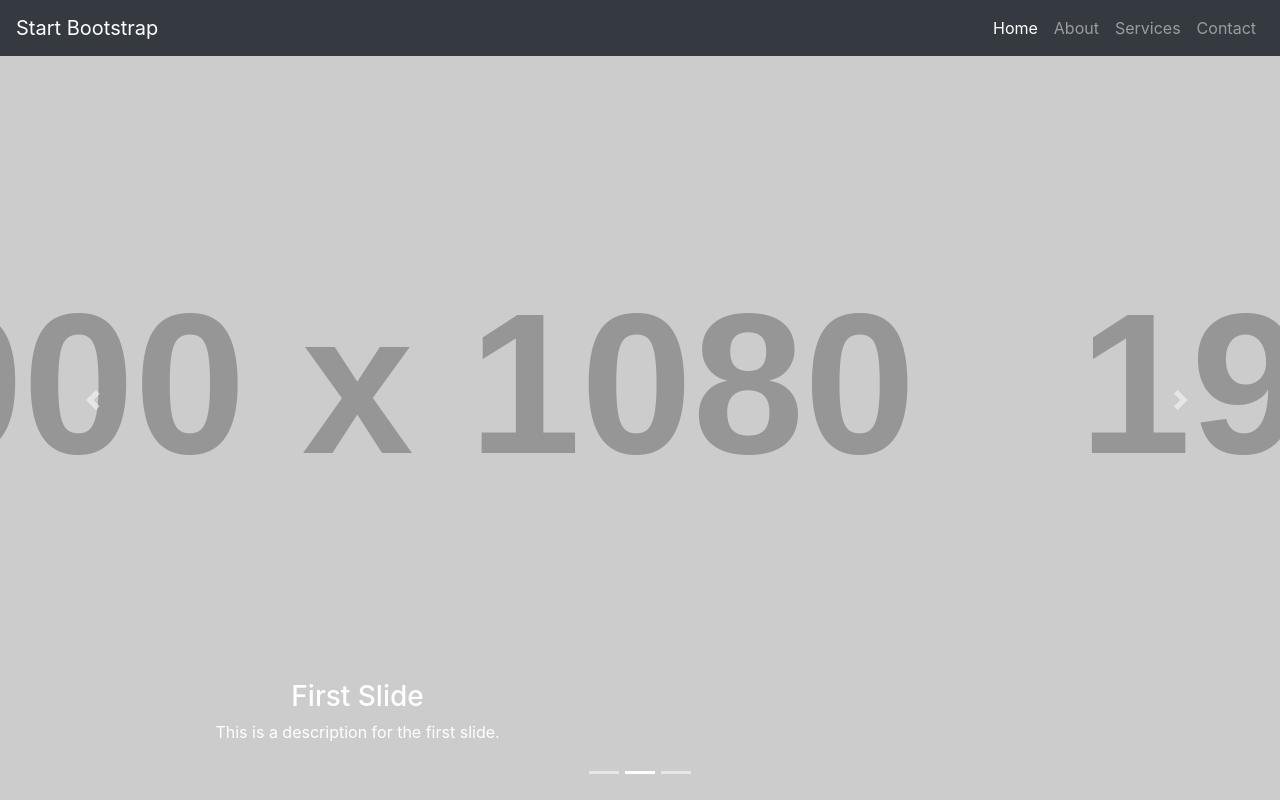
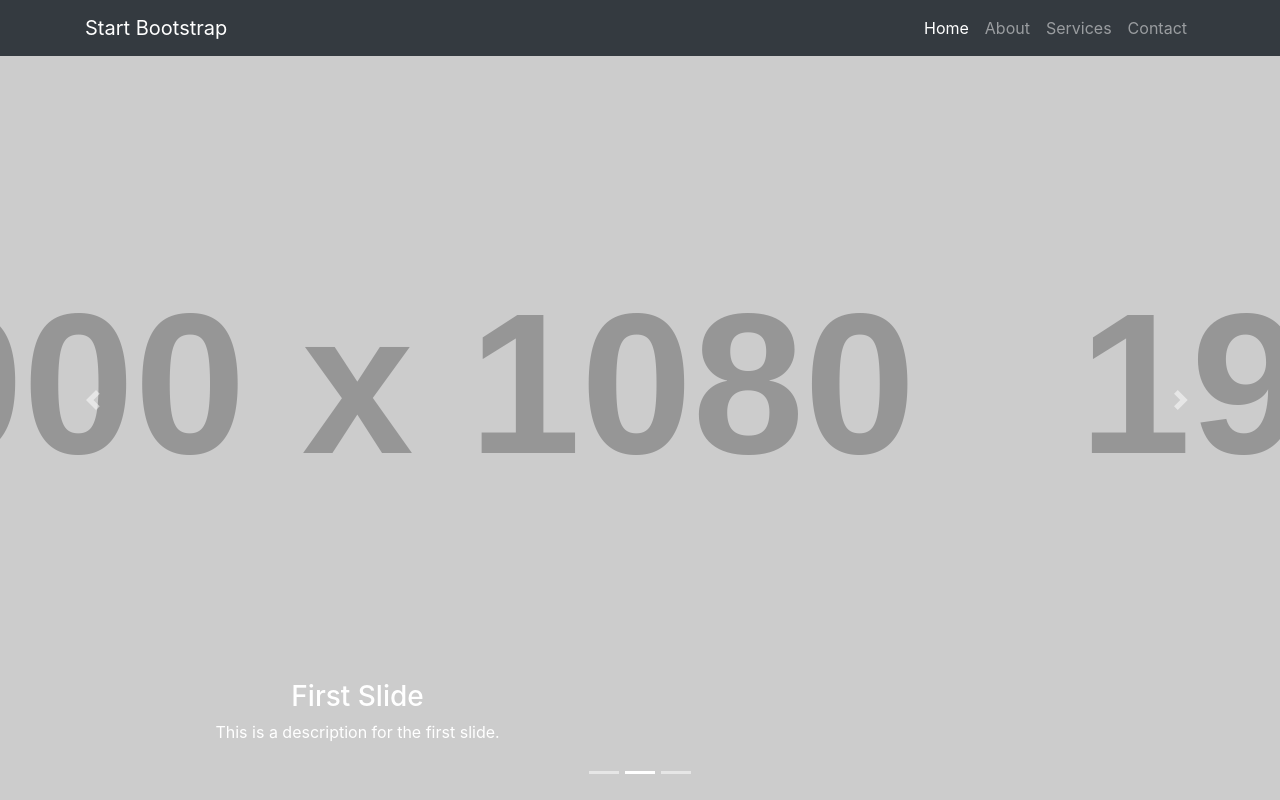
Before and after one commit to StartBootstrap/startbootstrap-full-slider, a website: page index.html in a window 1280 px wide. Shown: the top 800 px of the page. Drawn offline with Linux system fonts and the light colour scheme; placeholder pictures from the web are drawn by us.

Commit message:
Wrapped nav items in a container element

```diff
--- a/index.html
+++ b/index.html
@@ -22,6 +22,7 @@
 
     <!-- Navigation -->
     <nav class="navbar navbar-expand-lg navbar-dark bg-dark fixed-top">
+      <div class="container">
         <a class="navbar-brand" href="#">Start Bootstrap</a>
         <button class="navbar-toggler" type="button" data-toggle="collapse" data-target="#navbarResponsive" aria-controls="navbarResponsive" aria-expanded="false" aria-label="Toggle navigation">
           <span class="navbar-toggler-icon"></span>
@@ -29,7 +30,9 @@
         <div class="collapse navbar-collapse" id="navbarResponsive">
           <ul class="navbar-nav ml-auto">
             <li class="nav-item active">
-                    <a class="nav-link" href="#">Home <span class="sr-only">(current)</span></a>
+              <a class="nav-link" href="#">Home
+                <span class="sr-only">(current)</span>
+              </a>
             </li>
             <li class="nav-item">
               <a class="nav-link" href="#">About</a>
@@ -41,6 +44,7 @@
               <a class="nav-link" href="#">Contact</a>
             </li>
           </ul>
+        </div>
       </div>
     </nav>
 
@@ -89,7 +93,8 @@
     <section class="py-5">
       <div class="container">
         <h1>Full Slider by Start Bootstrap</h1>
-            <p>The background images for the slider are set directly in the HTML using inline CSS. The rest of the styles for this template are contained within the <code>full-slider.css</code>file.</p>
+        <p>The background images for the slider are set directly in the HTML using inline CSS. The rest of the styles for this template are contained within the
+          <code>full-slider.css</code>file.</p>
       </div>
     </section>
 
```
Lines whose indentation alone changed are shown as unchanged.
